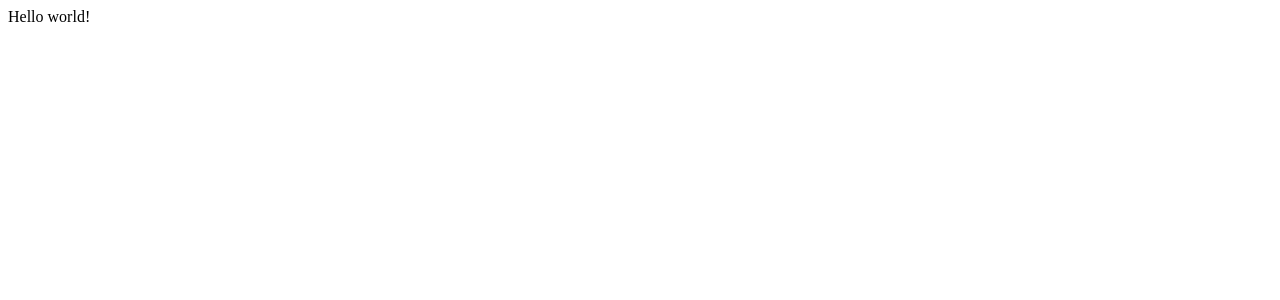
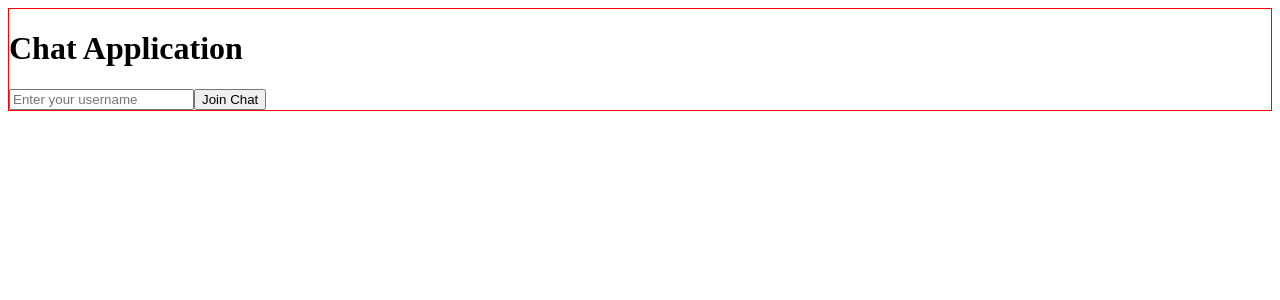
Before and after one commit to dakikz/chat-application, a React (Create React App) app in the folder client/: page / in a window 1280 px wide. Shown: the top 300 px of the page. Built offline with nearby package versions, Linux system fonts and the light colour scheme; no server answers.

Commit message:
Enter username and join chat room

```diff
--- a/client/src/App.js
+++ b/client/src/App.js
@@ -1,9 +1,33 @@
 import io from "socket.io-client";
+import { useState } from "react";
+import styled from "styled-components";
 
 const socket = io.connect("http://localhost:3010");
 
+const AppOuter = styled.div`
+  border: 1px solid red;
+`;
+
 function App() {
-  return <div className="App">Hello world!</div>;
+  const [username, setUsername] = useState("");
+
+  const joinChat = () => {
+    if (username !== "") {
+      socket.emit("joinChat", "chatRoom");
+    }
+  };
+
+  return (
+    <AppOuter>
+      <h1>Chat Application</h1>
+      <input
+        type="text"
+        placeholder="Enter your username"
+        onChange={(event) => setUsername(event.target.value)}
+      />
+      <button onClick={joinChat}>Join Chat</button>
+    </AppOuter>
+  );
 }
 
 export default App;
```
Also changed, not shown: 1 other file (tests, documents, lock files or other folders).
